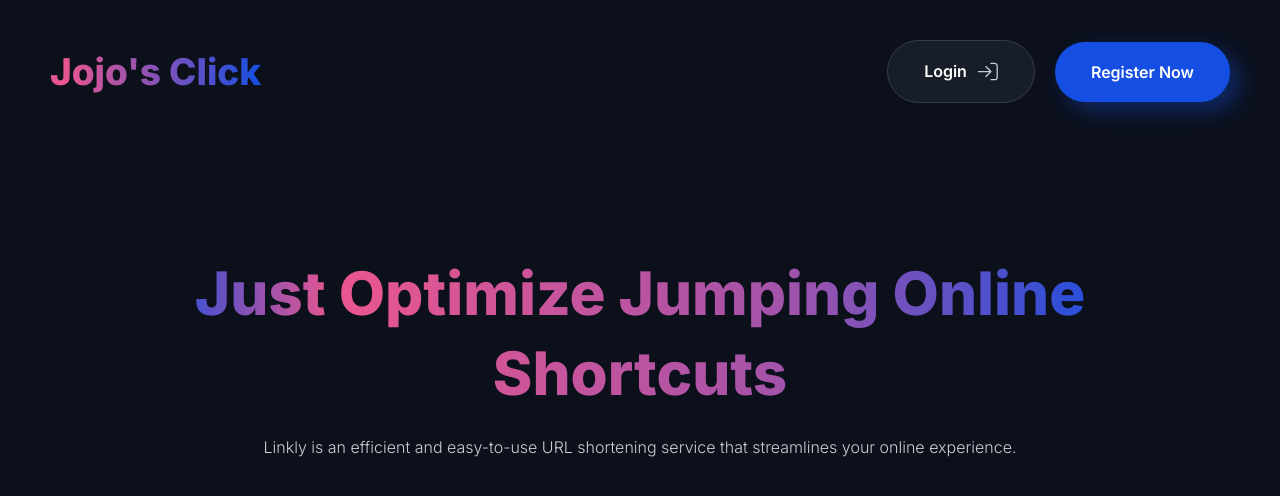
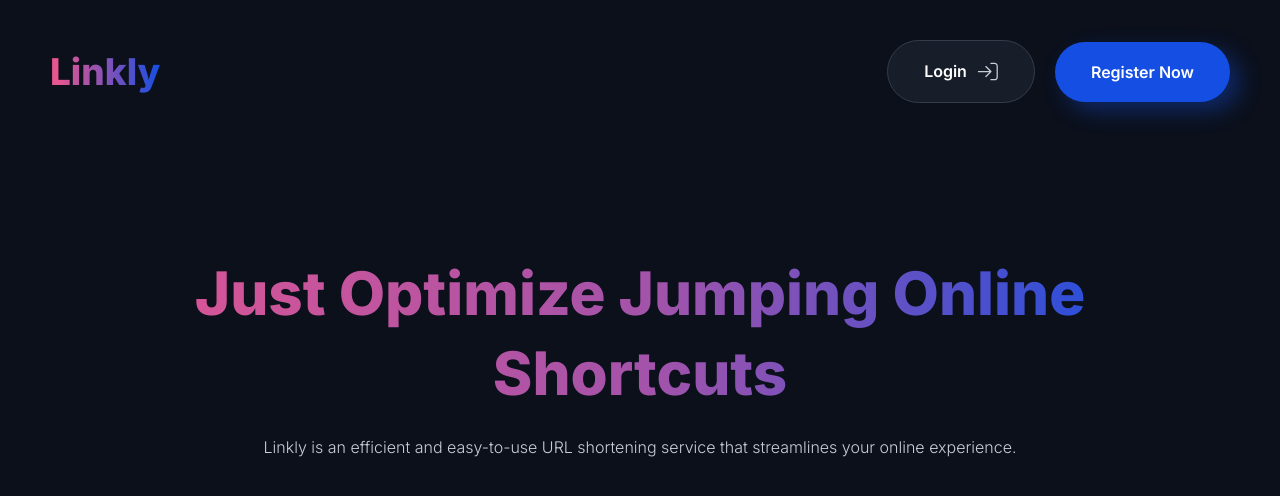
Before and after one commit to Neisser/jojos-click, a Next.js app in the folder frontend-services/: page / in a window 1280 px wide. Shown: the top 496 px of the page. Built offline with nearby package versions, Linux system fonts and the light colour scheme.

Commit message:
add animation to background color

```diff
--- a/frontend-services/src/app/page.module.css
+++ b/frontend-services/src/app/page.module.css
@@ -15,8 +15,11 @@
     line-height: 5rem;
     color: transparent;
     background-clip: text;
+    -webkit-background-clip: text;
     user-select: none;
     text-align: center;
+    animation: backgroundmove 10s ease infinite;
+    background-size: 150% auto;
 }
 
 .page__content > h1::before {
@@ -53,3 +56,18 @@
     }
 
 }
+
+
+@keyframes backgroundmove {
+    0% {
+        background-position: 0% 50%
+    }
+
+    50% {
+        background-position: 100% 50%
+    }
+
+    100% {
+        background-position: 0% 50%
+    }
+}
--- a/frontend-services/src/shared/components/navbar/index.tsx
+++ b/frontend-services/src/shared/components/navbar/index.tsx
@@ -12,7 +12,7 @@ const Navbar = () => {
         <nav className={`${styles['Navbar__Wrapper']}`}>
             <ul>
                 <li>
-                    <span className={`${styles['Navbar__brand']}`}>Jojo&apos;s Click</span>
+                    <span className={`${styles['Navbar__brand']}`}>Linkly</span>
                 </li>
 
                 <li>
```
